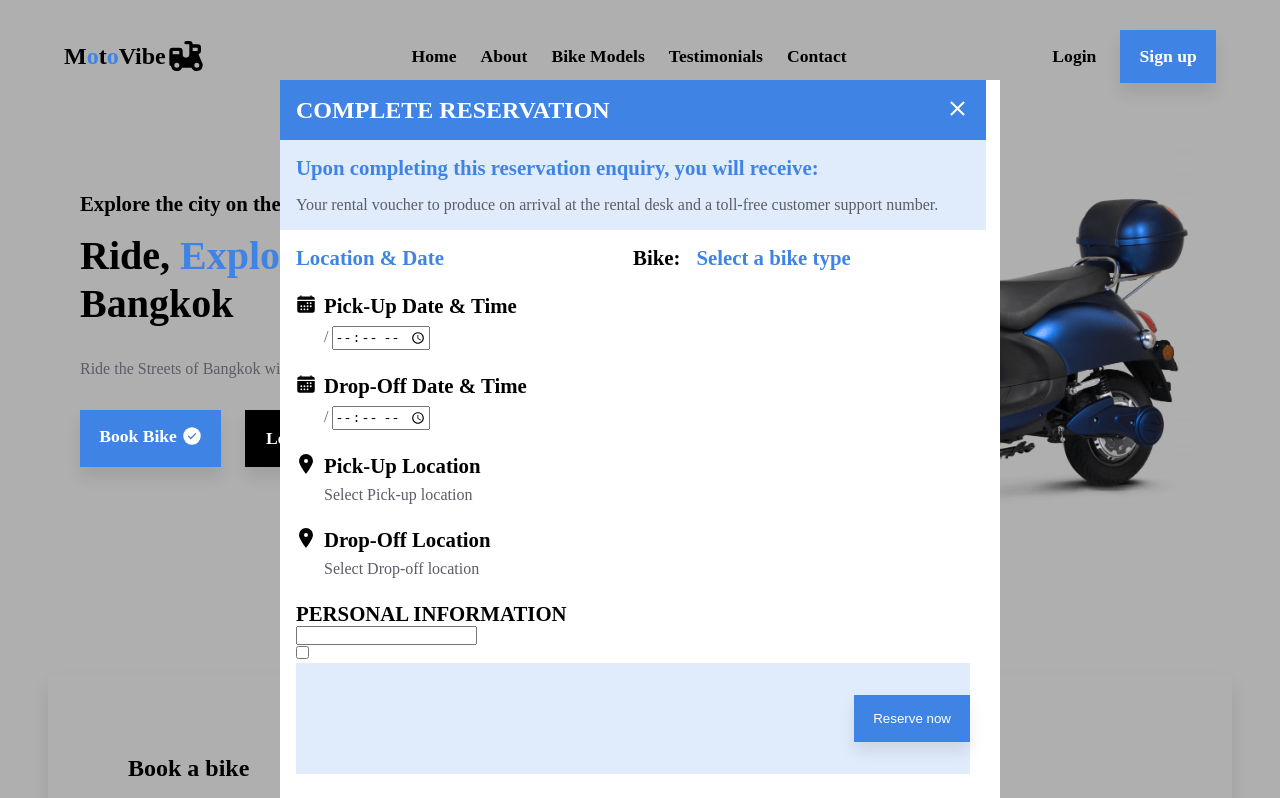
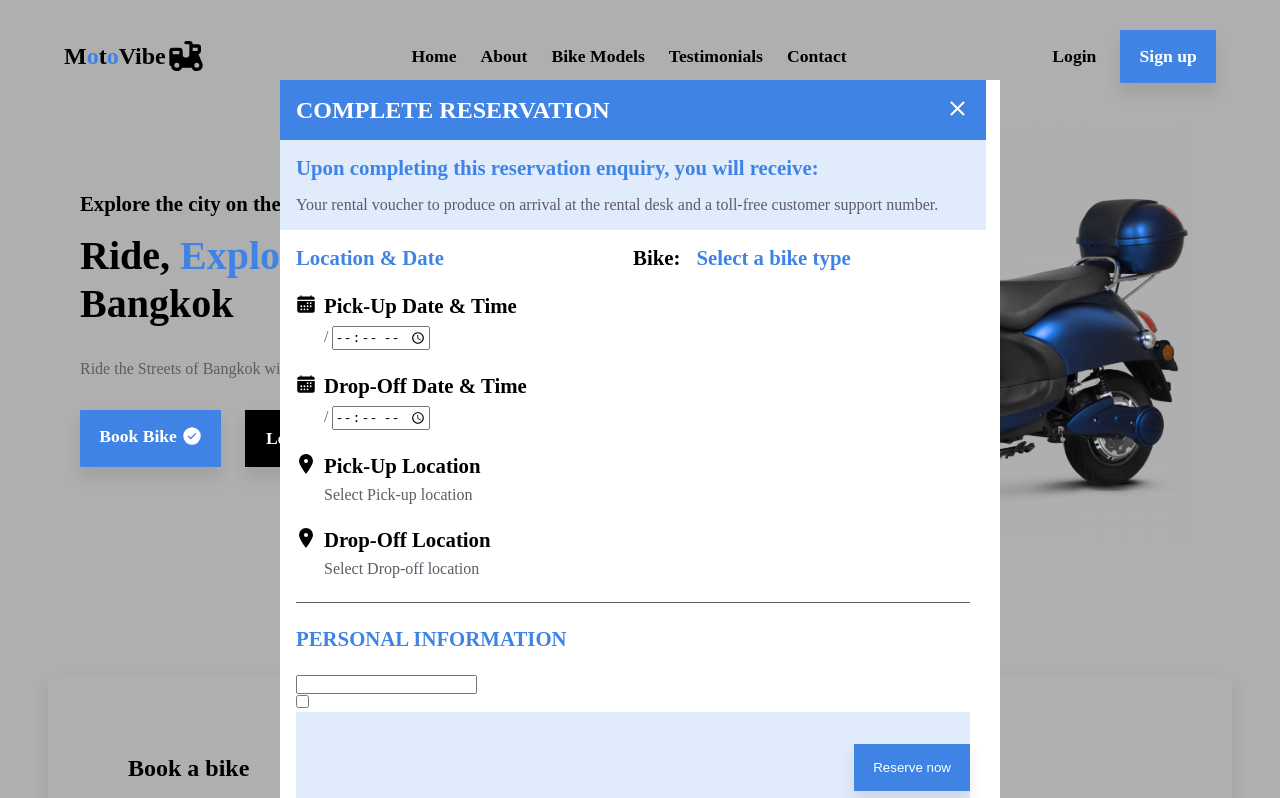
Before and after one commit to OnigiriKing/moto-vibe, a React (Create React App) app: page / in a window 1280 px wide. Shown: the top 798 px of the page. Built offline with nearby package versions, Linux system fonts and the light colour scheme.

Commit message:
Request info input style is ready

```diff
--- a/src/styles/homeStyle/_homeStyle.scss
+++ b/src/styles/homeStyle/_homeStyle.scss
@@ -780,9 +780,9 @@
   overflow-x: hidden;
 }
 
-.request-menu-screen, .request-menu-bg {
-  // display: none;
-}
+// .request-menu-screen, .request-menu-bg {
+//   display: none;
+// }
 // .request-menu-screen::-webkit-scrollbar {
 //   width: 10px;
 // }
@@ -884,5 +884,33 @@
         cursor: pointer;
       }
     }
+
+    .menu-main-info {
+
+      border-top: 1px solid $greyText;
+
+      h3 {
+        color: $primColor;
+        margin: 1.5rem 0rem;
+      }
+
+      .request-input-field {
+
+        h4 {
+          font-size: 1.1rem;
+          color: $greyText;
+          margin-bottom: .5rem;
+        }
+
+        input {
+          padding: 0.5rem 1rem;
+        }
+
+        p {
+          font-size: .8rem;
+          color: #000;
+        }
+      }
+    }
   }
 }
```
Also changed, not shown: src/styles/footerStyle/_footer.scss (+10 -9 lines), src/dist/style.css, 1 other file (tests, documents, lock files or other folders).
